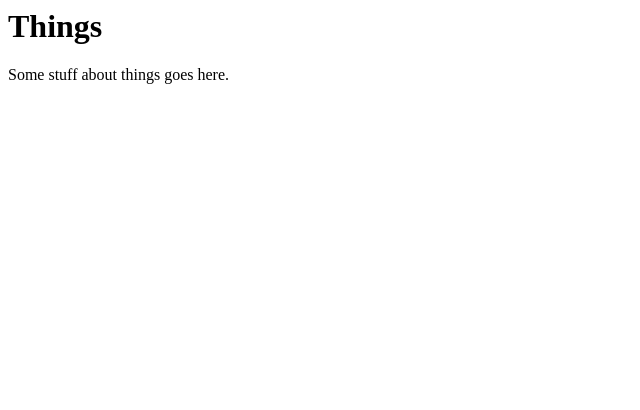
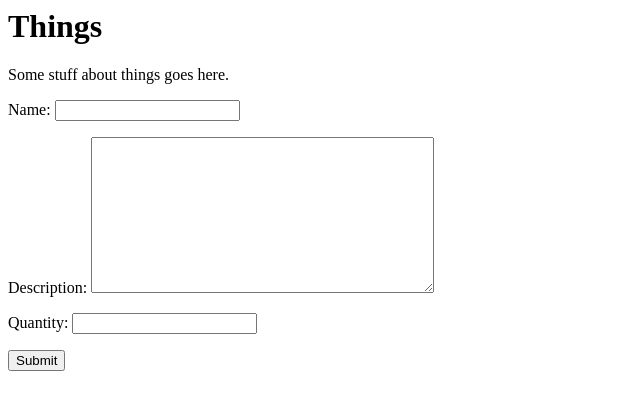
Before and after one commit to KCL-SEG/things-2-Sestios, a Django app: template things/templates/home.html in a window 1280 px wide. Shown: the top 410 px of the page, without its empty margins (0-640 px from the left). Run offline with Django 3.2, Linux system fonts and the light colour scheme; the template is opened without the code that fills it: values that come from a table or form of the project are taken from there, others are empty.

Commit message:
Finished

```diff
--- a/things/forms.py
+++ b/things/forms.py
@@ -1,3 +1,13 @@
 """Forms of the project."""
 
 # Create your forms here.
+from django import forms
+from .models import Thing
+
+class ThingForm(forms.ModelForm):
+    class Meta:
+        model = Thing
+        fields = ['name', 'description', 'quantity']
+
+    description = forms.CharField(widget=forms.Textarea)
+    quantity = forms.IntegerField(widget=forms.NumberInput)
--- a/things/templates/home.html
+++ b/things/templates/home.html
@@ -7,5 +7,10 @@
     Things
   </h1>
   <p>Some stuff about things goes here.</p>
+  <form method="post" action="{% url 'home' %}">
+    {% csrf_token %}
+    {{ form.as_p }}
+    <button type="submit">Submit</button>
+  </form>
 </body>
 </html>
```
Also changed, not shown: things/views.py (+7 -0 lines).
